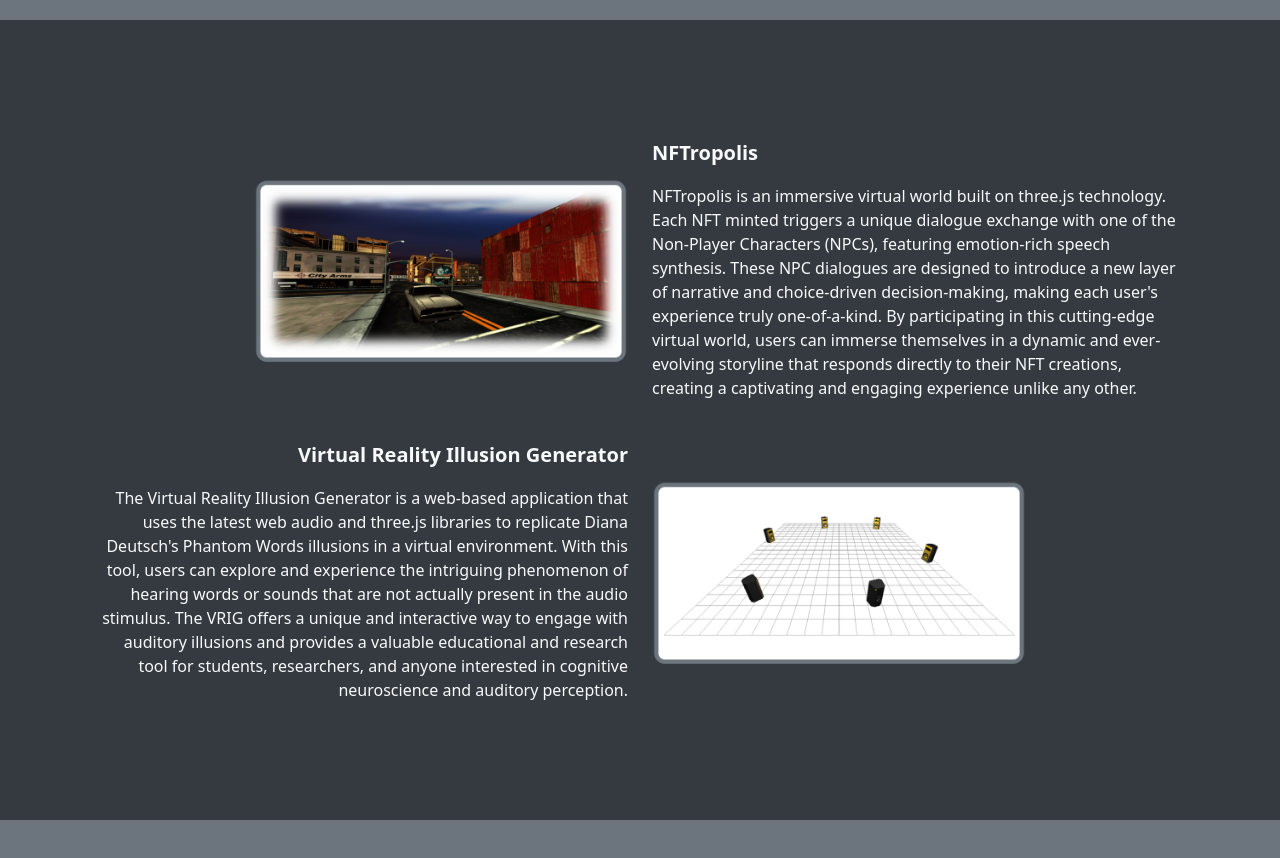
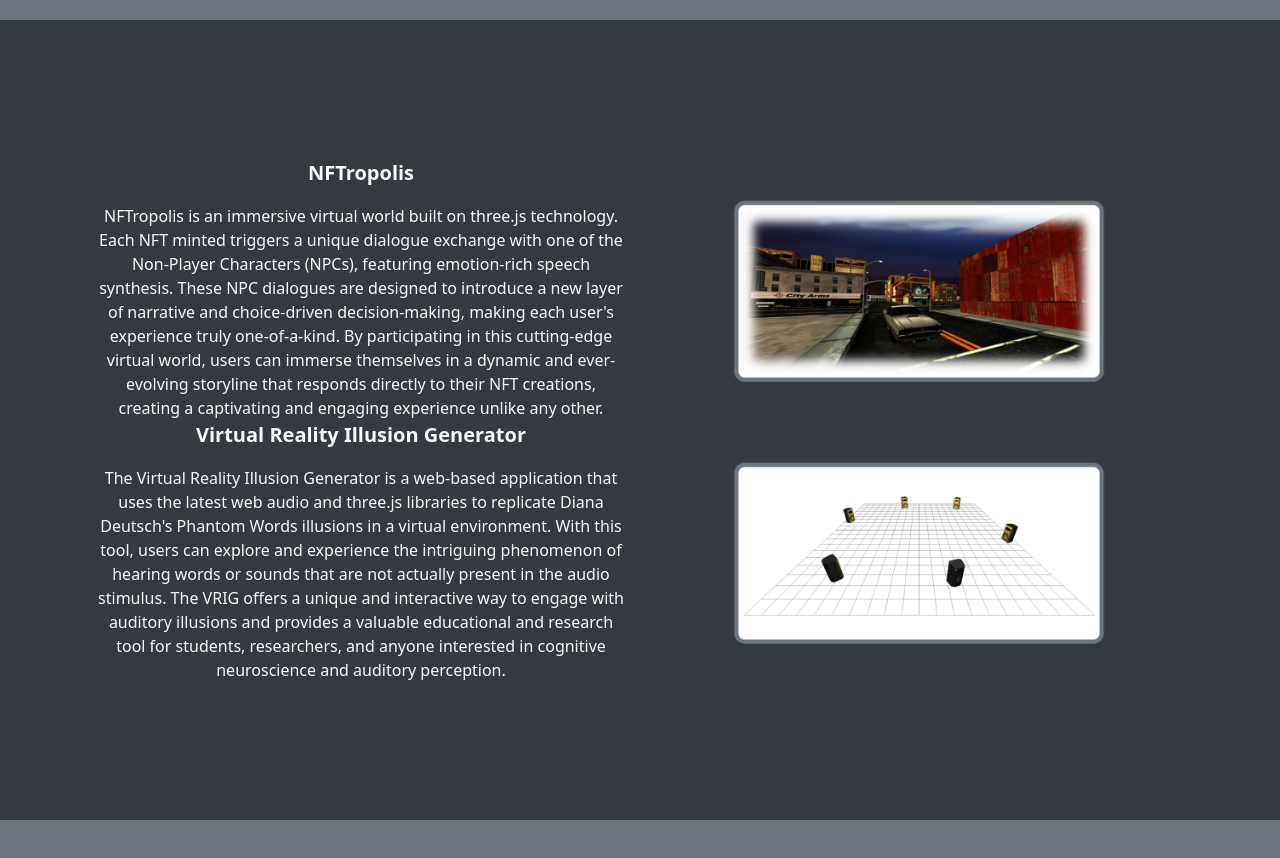
Before and after one commit to drush92/drush92.github.io, a plain HTML site: page index.html in a window 1280 px wide. Shown: the part 780-1638 px from the top of the page. Drawn offline with nearby package versions, Linux system fonts and the light colour scheme.

Commit message:
Update index.html

```diff
--- a/index.html
+++ b/index.html
@@ -41,29 +41,28 @@
 <section id="about">
   <div class="container px-4">
     <div class="row gx-4 justify-content-center">
-                <div class="col-md-6 text-end">
+      <div class="col-md-6 text-center">
+        <p class="lead fw-bolder">NFTropolis</p>
+        NFTropolis is an immersive virtual world built on three.js technology. Each NFT minted triggers a unique dialogue exchange with one of the Non-Player Characters (NPCs), featuring emotion-rich speech synthesis. These NPC dialogues are designed to introduce a new layer of narrative and choice-driven decision-making, making each user's experience truly one-of-a-kind. By participating in this cutting-edge virtual world, users can immerse themselves in a dynamic and ever-evolving storyline that responds directly to their NFT creations, creating a captivating and engaging experience unlike any other.
+      </div>
+      <div class="col-md-6 text-center">
         <p>&nbsp;</p>
         <img class="img img-fluid" src="img/nftropolis_soft_edges.png" style="width:70%;" alt="NFTropolis">
       </div>
-                <div class="col-md-6 text-start">
-                    <p class="lead fw-bolder">NFTropolis</p>
-                    NFTropolis is an immersive virtual world built on three.js technology. Each NFT minted triggers a unique dialogue exchange with one of the Non-Player Characters (NPCs), featuring emotion-rich speech synthesis. These NPC dialogues are designed to introduce a new layer of narrative and choice-driven decision-making, making each user's experience truly one-of-a-kind. By participating in this cutting-edge virtual world, users can immerse themselves in a dynamic and ever-evolving storyline that responds directly to their NFT creations, creating a captivating and engaging experience unlike any other.
-                </div>
     </div>
     <div class="row gx-4 justify-content-center text-center">
-                <p>&nbsp;</p>
-                <div class="col-md-6 text-end">
+      <div class="col-md-6 text-center">
         <p class="lead fw-bolder">Virtual Reality Illusion Generator</p>
         The Virtual Reality Illusion Generator is a web-based application that uses the latest web audio and three.js libraries to replicate Diana Deutsch's Phantom Words illusions in a virtual environment. With this tool, users can explore and experience the intriguing phenomenon of hearing words or sounds that are not actually present in the audio stimulus. The VRIG offers a unique and interactive way to engage with auditory illusions and provides a valuable educational and research tool for students, researchers, and anyone interested in cognitive neuroscience and auditory perception.
       </div>
-                <div class="col-md-6 text-start">
+      <div class="col-md-6 text-center">
         <p>&nbsp;</p>
-
-                  <img class="img img-fluid" src="img/vrig_soft_edges.png" style="width:70%;"  alt="Virtual Reality Illusion Generator">
+        <img class="img img-fluid" src="img/vrig_soft_edges.png" style="width:70%;" alt="Virtual Reality Illusion Generator">
       </div>
     </div>
   </div>
 </section>
+
 
         <!-- Services section-->
         <section class="bg-light" id="services">
```
Lines whose indentation alone changed are shown as unchanged.
